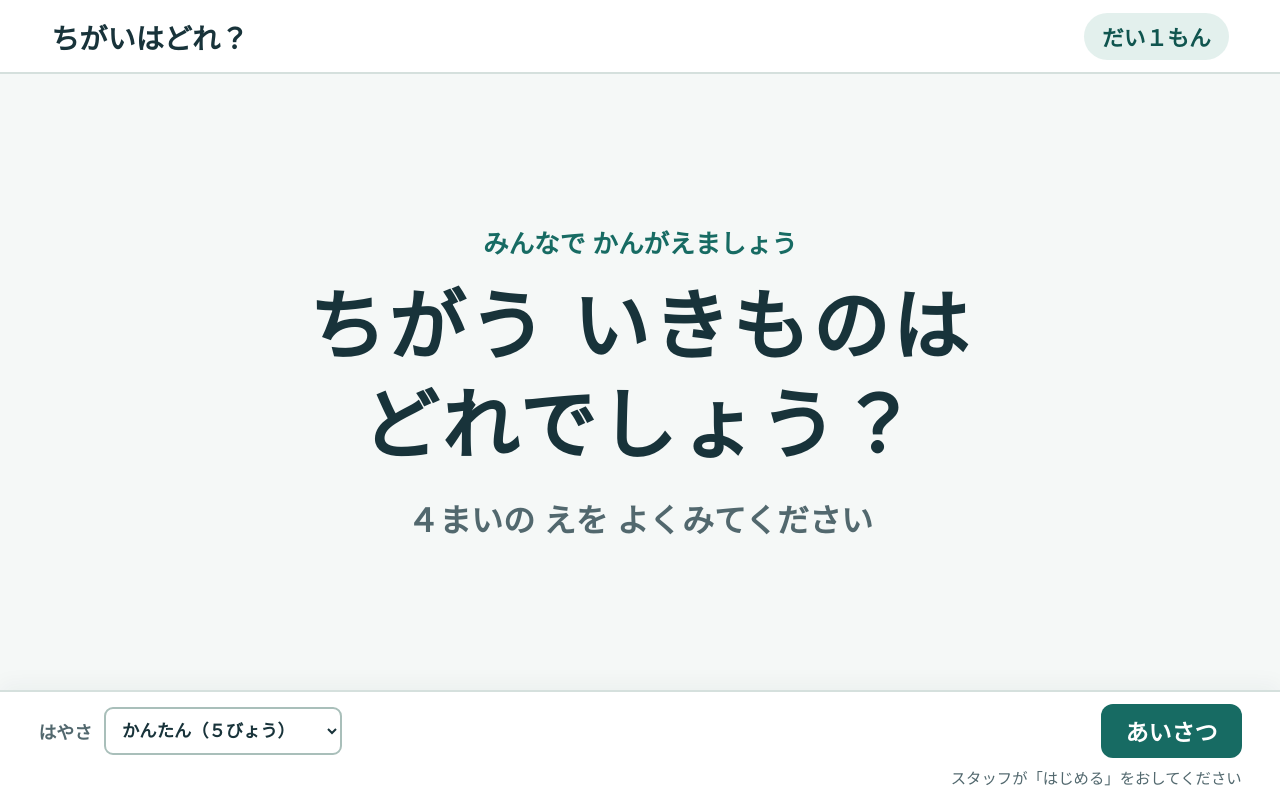
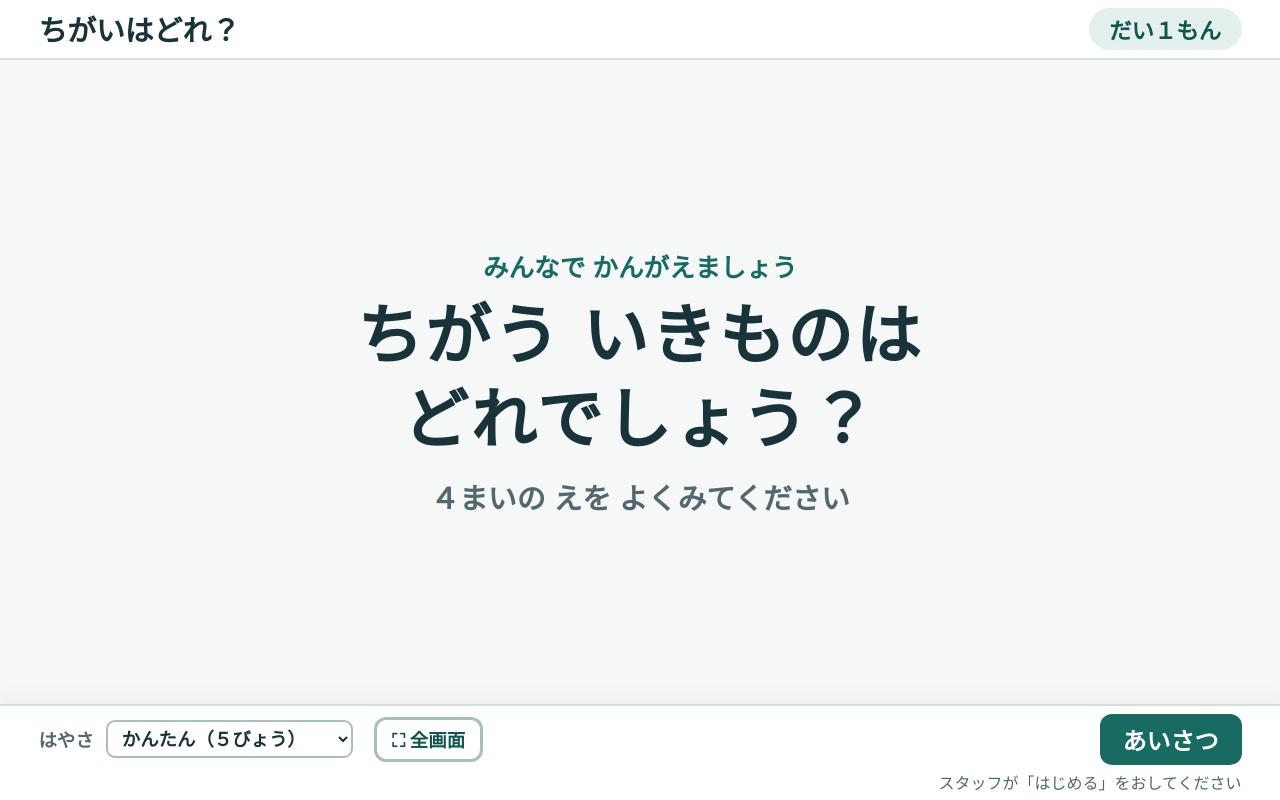
Before and after one commit to mrgreen7491/chigai-game, a plain HTML site: page index.html in a window 1280 px wide. Drawn offline with Linux system fonts and the light colour scheme.

Commit message:
Add files via upload

```diff
--- a/index.html
+++ b/index.html
@@ -60,6 +60,7 @@
             <option value="3000">むずかしい（３びょう）</option>
           </select>
         </label>
+        <button id="btnFullscreen" type="button" class="button button-sub" aria-label="全画面表示">⛶ 全画面</button>
         <div id="staff-actions" class="staff-actions">
           <button id="start-button" class="button button-primary">あいさつ</button>
         </div>
@@ -68,5 +69,25 @@
     </footer>
   </main>
   <script src="app.js"></script>
+  <script>
+  /* スタッフ用 全画面ボタン */
+  (function(){
+    var b=document.getElementById('btnFullscreen'), de=document.documentElement;
+    if(!b) return;
+    if(!(document.fullscreenEnabled||document.webkitFullscreenEnabled)){ b.style.display='none'; return; }
+    function isFS(){ return document.fullscreenElement||document.webkitFullscreenElement; }
+    function upd(){ b.textContent=isFS()?'✕ 全画面をやめる':'⛶ 全画面'; }
+    b.addEventListener('click',function(){
+      try{
+        if(isFS()){ (document.exitFullscreen||document.webkitExitFullscreen).call(document); }
+        else{ (de.requestFullscreen||de.webkitRequestFullscreen).call(de); }
+      }catch(err){}
+      b.blur();
+    });
+    document.addEventListener('fullscreenchange',upd);
+    document.addEventListener('webkitfullscreenchange',upd);
+    upd();
+  })();
+  </script>
 </body>
 </html>
--- a/style.css
+++ b/style.css
@@ -270,3 +270,44 @@ h1 {
 @media (prefers-reduced-motion: reduce) {
   *, *::before, *::after { scroll-behavior: auto !important; }
 }
+
+.button-sub { color: var(--teal-dark); background: #fff; border: 3px solid #a9bfba; font-size: clamp(16px, 1.4vw, 22px); min-height: 48px; }
+.button-sub:hover { background: #e3f0ed; }
+
+/* ==========================================================
+   テレビ表示（横長の画面で、1画面に収める）  ※2026-11-25追加
+   幅900px以上の横長画面だけに効きます。スマホ・縦長画面は、これまでどおりです。
+========================================================== */
+@media (min-width: 900px) and (min-aspect-ratio: 5/4) {
+  body { min-height: 0; height: 100vh; overflow: hidden; }
+  .game-shell { height: 100vh; min-height: 0; }
+  .topbar { min-height: 0; padding: 1vh 3vw; }
+  .brand { font-size: min(34px, 3.6vh); }
+  .question-count { padding: 0.6vh 1.6vw; font-size: min(27px, 2.8vh); }
+
+  .stage { padding: 1vh 3vw; overflow: hidden; }
+  h1 { font-size: min(88px, 8.2vh); }
+  .eyebrow { margin-bottom: 1.4vh; font-size: min(32px, 3.2vh); }
+  .sub-message { margin-top: 1.6vh; font-size: min(38px, 3.6vh); }
+  .motion-message { font-size: min(50px, 4.6vh); }
+
+  .number-row { margin-top: 4vh; }
+  .number-row span { min-height: min(145px, 15vh); font-size: min(84px, 8.4vh); border-radius: 2vh; }
+
+  /* 答えの画面：2行の見出し＋説明＋4枚の絵が、1画面に収まるようにする */
+  #result-title { font-size: min(72px, 6.6vh); line-height: 1.22; }
+  #result-detail { font-size: min(36px, 3.3vh); line-height: 1.4; margin-top: 1vh; }
+  .reveal-grid { width: min(100%, 146vh); margin: 1.6vh auto 0; gap: min(24px, 1.8vh); }
+  .reveal-card { padding: 0.8vh; border-radius: 2vh; }
+  .reveal-number { padding-top: 0.2vh; font-size: min(42px, 4vh); line-height: 1.2; }
+
+  /* スタッフの操作エリア（下の段） */
+  .staff-panel { padding: 1vh 3vw 0.8vh; }
+  .staff-controls { gap: 1.6vw; }
+  .difficulty-control { font-size: min(22px, 2.3vh); }
+  .difficulty-control select { min-height: 0; padding: 0.7vh 0.8vw; font-size: min(21px, 2.3vh); }
+  .button { min-height: 0; padding: 1vh 1.8vw; font-size: min(28px, 3vh); }
+  .button-sub { min-height: 0; font-size: min(22px, 2.3vh); padding: 0.8vh 1.2vw; }
+  .staff-actions { flex: 1; }
+  .staff-status { min-height: 0; margin-top: 0.6vh; font-size: min(18px, 2vh); }
+}
```
